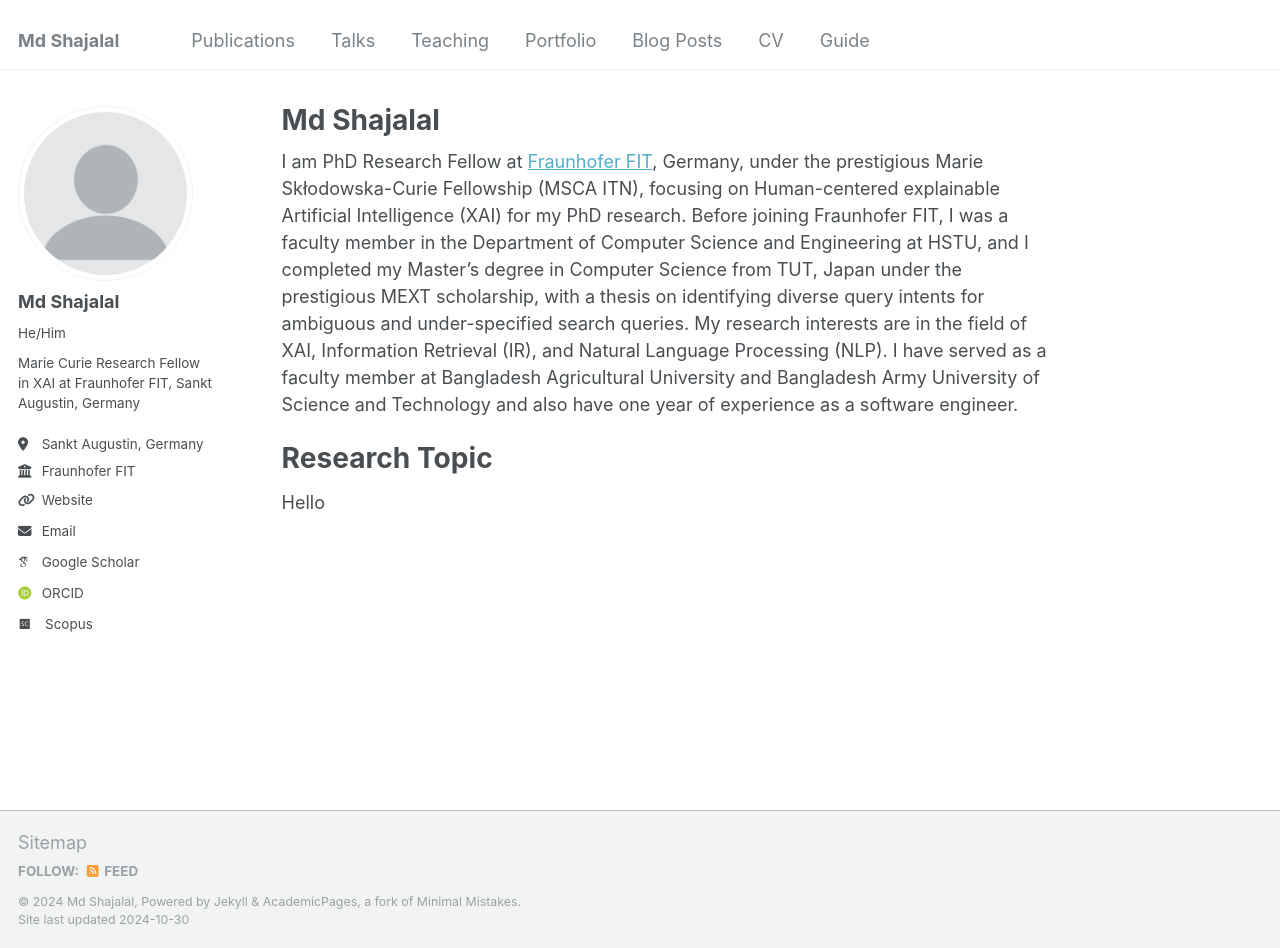
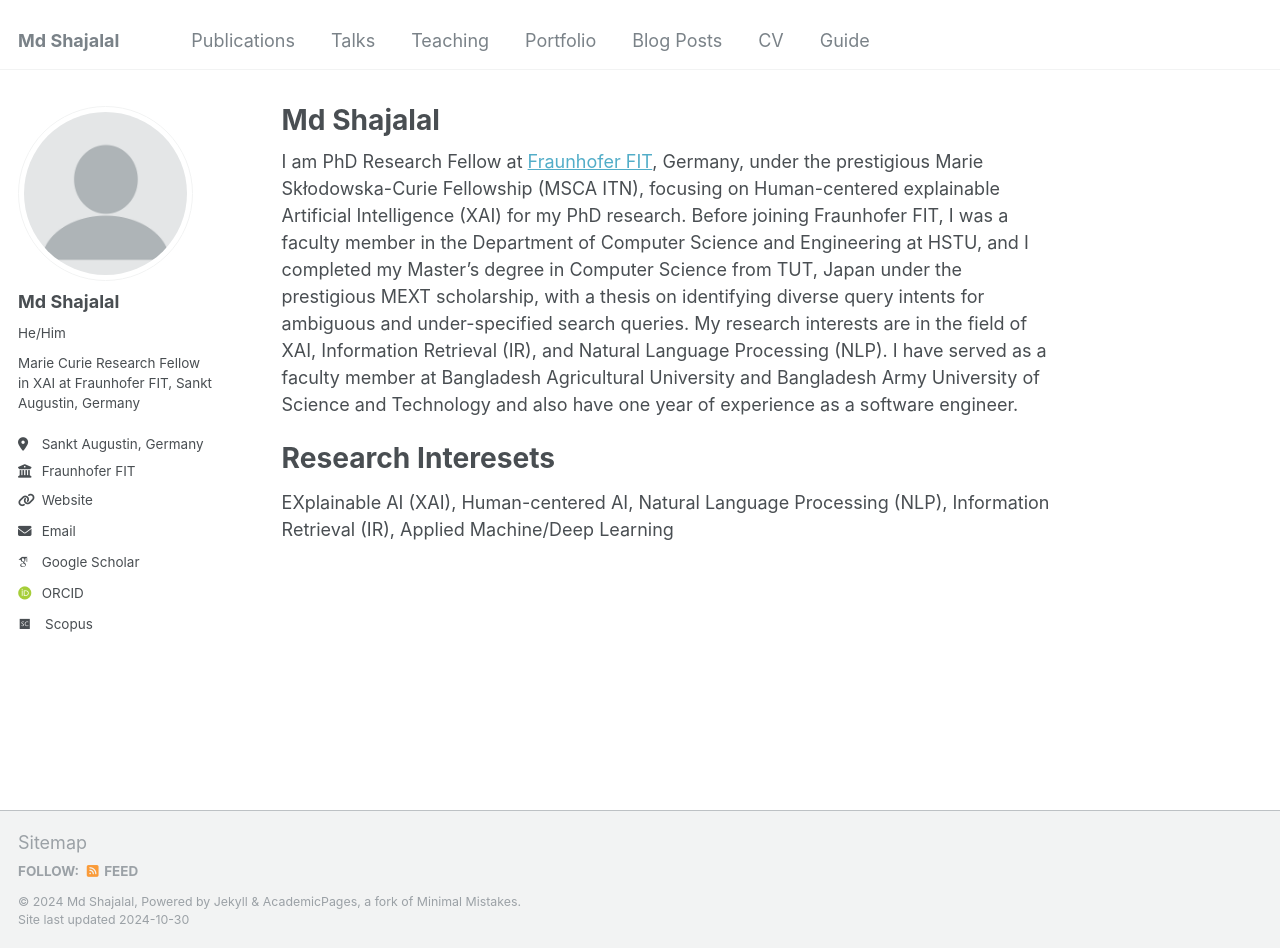
Before and after one commit to md-shajalal/md-shajalal, a Jekyll site: the page built from _pages/about.md, in a window 1280 px wide and 948 px high. Built offline with Jekyll 4.4.1, drawn with Linux system fonts in a browser that asks for light colours; some web fonts are replaced.

Commit message:
Update about.md

```diff
--- a/_pages/about.md
+++ b/_pages/about.md
@@ -9,6 +9,6 @@ redirect_from:
 I am PhD Research Fellow at [Fraunhofer FIT](https://www.fit.fraunhofer.de/), Germany, under the prestigious Marie Skłodowska-Curie Fellowship (MSCA ITN), focusing on Human-centered explainable Artificial Intelligence (XAI) for my PhD research. Before joining Fraunhofer FIT, I was a faculty member in the Department of Computer Science and Engineering at HSTU, and I completed my Master's degree in Computer Science from TUT, Japan under the prestigious MEXT scholarship, with a thesis on identifying diverse query intents for ambiguous and under-specified search queries. My research interests are in the field of XAI, Information Retrieval (IR), and Natural Language Processing (NLP). I have served as a faculty member at Bangladesh Agricultural University and Bangladesh Army University of Science and Technology and also have one year of experience as a software engineer.
 
 
-Research Topic
+Research Interesets
 ======
-Hello
+EXplainable AI (XAI), Human-centered AI, Natural Language Processing (NLP), Information Retrieval (IR), Applied Machine/Deep Learning
```
